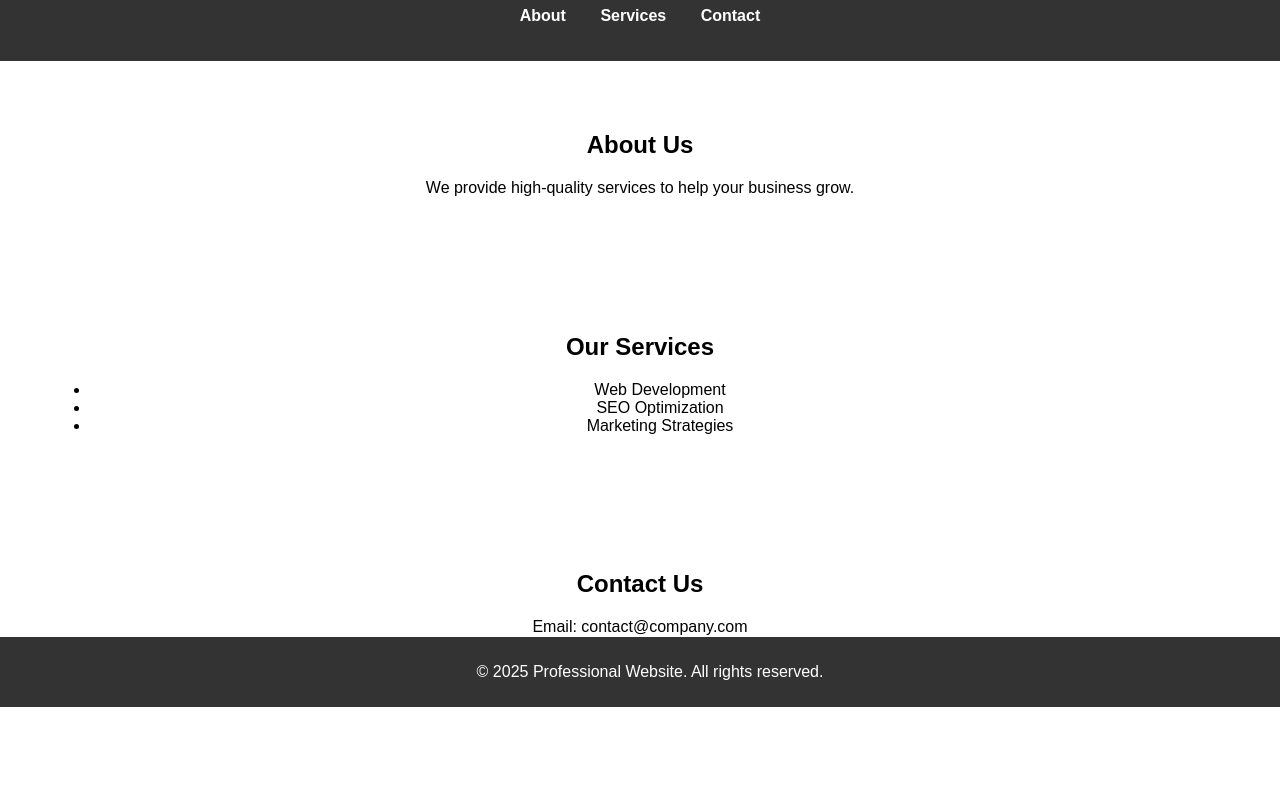
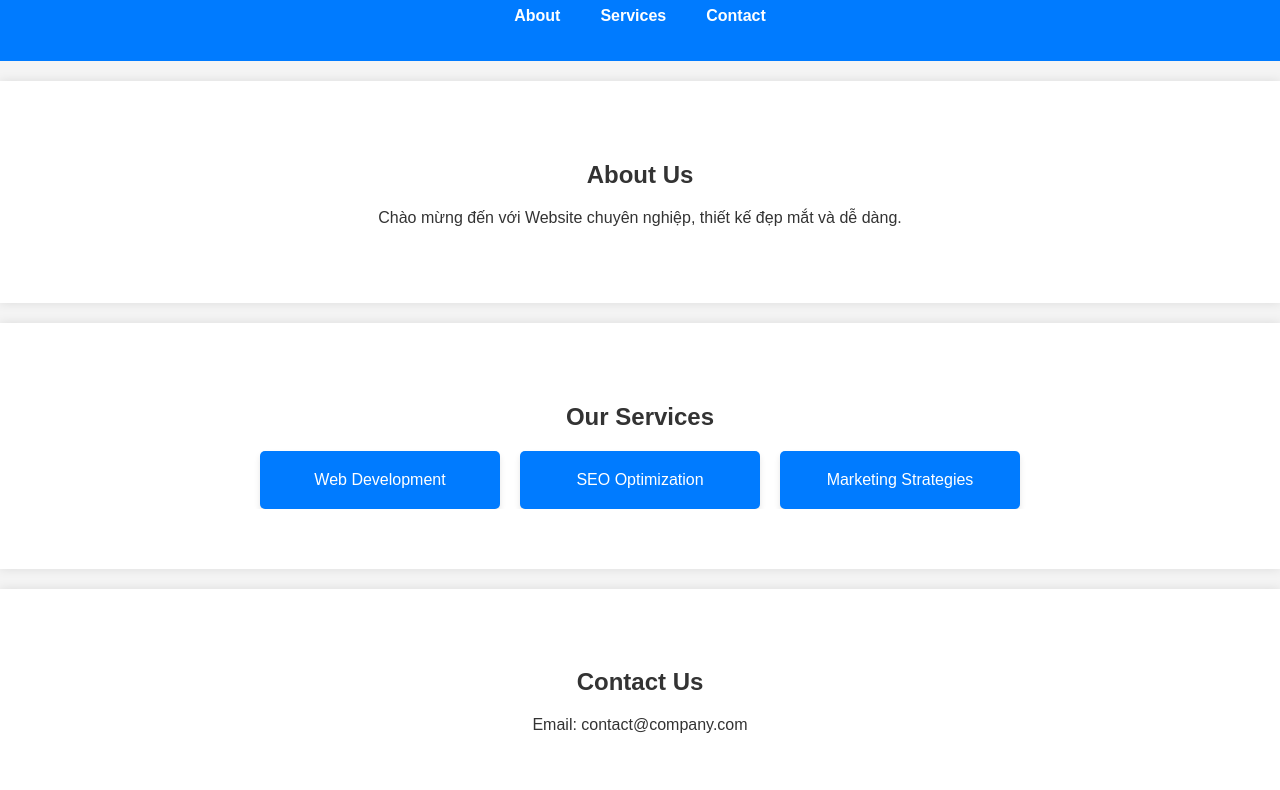
Before and after one commit to CaoDucHuy482003/websitecanhan, a plain HTML site: page index.html in a window 1280 px wide. Shown: the part 93-883 px from the top of the page. Before the commit the page ends 800 px from the top, so only its background shows below. Drawn offline with Linux system fonts and the light colour scheme.

Commit message:
them commit

```diff
--- a/index.html
+++ b/index.html
@@ -8,6 +8,7 @@
 </head>
 <body>
     <header>
+        <div class="container">
             <h1>Welcome to Our Professional Website</h1>
             <nav>
                 <ul>
@@ -16,29 +17,38 @@
                     <li><a href="#contact">Contact</a></li>
                 </ul>
             </nav>
+        </div>
     </header>
 
-    <section id="about">
+    <section id="about" class="section">
+        <div class="container">
             <h2>About Us</h2>
-        <p>We provide high-quality services to help your business grow.</p>
+            <p>Chào mừng đến với Website chuyên nghiệp, thiết kế đẹp mắt và dễ dàng.</p>
+        </div>
     </section>
 
-    <section id="services">
+    <section id="services" class="section">
+        <div class="container">
             <h2>Our Services</h2>
-        <ul>
-            <li>Web Development</li>
-            <li>SEO Optimization</li>
-            <li>Marketing Strategies</li>
-        </ul>
+            <div class="services-grid">
+                <div class="service-item">Web Development</div>
+                <div class="service-item">SEO Optimization</div>
+                <div class="service-item">Marketing Strategies</div>
+            </div>
+        </div>
     </section>
 
-    <section id="contact">
+    <section id="contact" class="section">
+        <div class="container">
             <h2>Contact Us</h2>
             <p>Email: contact@company.com</p>
+        </div>
     </section>
 
     <footer>
+        <div class="container">
             <p>&copy; 2025 Professional Website. All rights reserved.</p>
+        </div>
     </footer>
 </body>
 </html>
--- a/style.css
+++ b/style.css
@@ -3,39 +3,72 @@ body {
     margin: 0;
     padding: 0;
     text-align: center;
+    background-color: #f4f4f4;
+    color: #333;
+}
+
+.container {
+    width: 80%;
+    margin: auto;
+    overflow: hidden;
 }
 
 header {
-    background-color: #333;
+    background-color: #007bff;
     color: white;
-    padding: 20px;
+    padding: 20px 0;
+    text-align: center;
 }
 
 nav ul {
     list-style: none;
     padding: 0;
-}
-
-nav ul li {
-    display: inline;
-    margin: 0 15px;
+    display: flex;
+    justify-content: center;
+    gap: 20px;
 }
 
 nav ul li a {
     color: white;
     text-decoration: none;
     font-weight: bold;
+    padding: 10px;
+    transition: 0.3s;
 }
 
-section {
-    padding: 50px;
+nav ul li a:hover {
+    background-color: rgba(255, 255, 255, 0.2);
+    border-radius: 5px;
+}
+
+.section {
+    padding: 60px 0;
+    background-color: white;
+    margin: 20px 0;
+    box-shadow: 0 0 10px rgba(0, 0, 0, 0.1);
+}
+
+.services-grid {
+    display: flex;
+    justify-content: center;
+    gap: 20px;
+    flex-wrap: wrap;
+}
+
+.service-item {
+    background-color: #007bff;
+    color: white;
+    padding: 20px;
+    border-radius: 5px;
+    width: 200px;
+    text-align: center;
+    box-shadow: 0 4px 6px rgba(0, 0, 0, 0.1);
 }
 
 footer {
-    background-color: #333;
+    background-color: #007bff;
     color: white;
-    padding: 10px;
-    position: fixed;
+    padding: 10px 0;
+    position: relative;
     width: 100%;
-    bottom: 0;
 }
```
Lines whose indentation alone changed are shown as unchanged.
